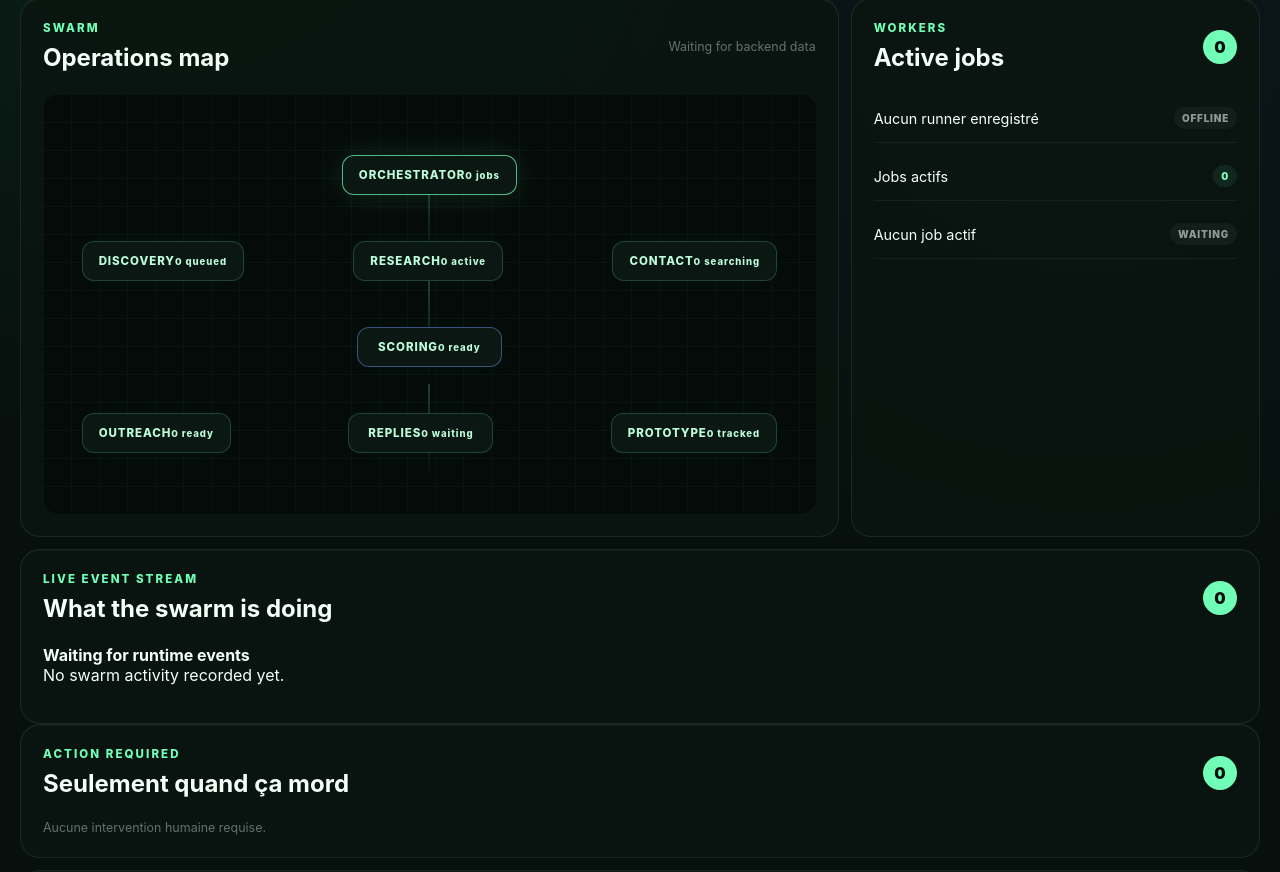
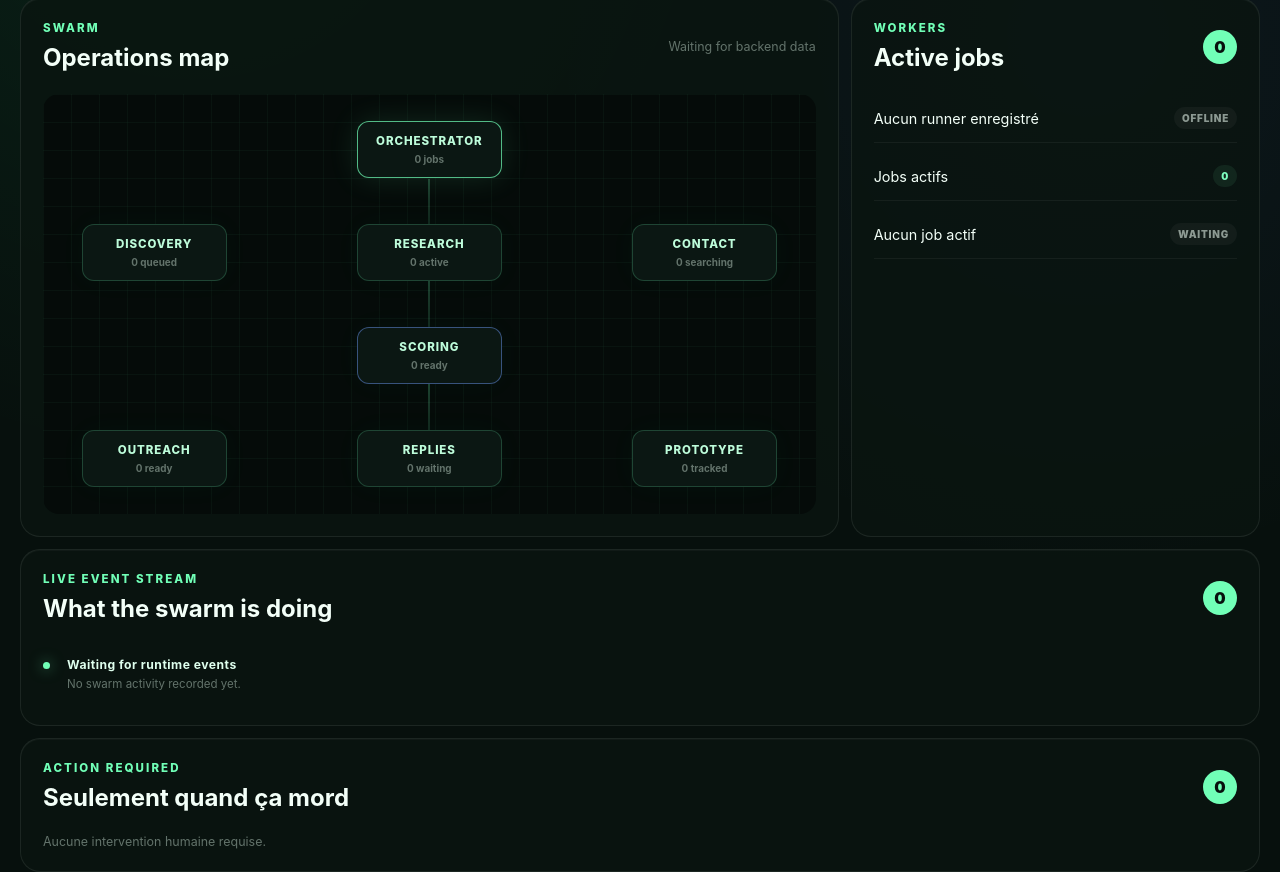
Before and after one commit to VNM972/magicscript, a Next.js app in the folder apps/control-center/: page / in a window 1280 px wide. Shown: the part 360-1232 px from the top of the page. Built offline with nearby package versions, Linux system fonts and the light colour scheme.

Commit message:
V2 control center: style live swarm telemetry

```diff
--- a/apps/control-center/app/globals.css
+++ b/apps/control-center/app/globals.css
@@ -339,3 +339,85 @@ h2 {
     grid-template-columns: 1fr;
   }
 }
+
+
+.node {
+  display: grid;
+  gap: 5px;
+}
+
+.node small {
+  color: #63736b;
+  font-size: 0.62rem;
+  font-weight: 700;
+  letter-spacing: 0;
+  text-transform: none;
+}
+
+.nodeActive {
+  border-color: rgba(113, 255, 183, 0.78);
+  box-shadow:
+    0 0 34px rgba(113, 255, 183, 0.14),
+    inset 0 0 18px rgba(113, 255, 183, 0.04);
+  animation: nodeGlow 1.8s ease-in-out infinite;
+}
+
+.nodeActive small {
+  color: #8fffc9;
+}
+
+@keyframes nodeGlow {
+  0%, 100% {
+    transform: translateY(0);
+    filter: brightness(1);
+  }
+  50% {
+    transform: translateY(-1px);
+    filter: brightness(1.18);
+  }
+}
+
+.liveFeed {
+  margin-bottom: 12px;
+}
+
+.eventList {
+  display: grid;
+  gap: 2px;
+}
+
+.eventRow {
+  display: grid;
+  grid-template-columns: 12px 1fr;
+  gap: 12px;
+  align-items: start;
+  padding: 12px 0;
+  border-bottom: 1px solid rgba(255, 255, 255, 0.05);
+}
+
+.eventRow:last-child {
+  border-bottom: 0;
+}
+
+.eventRow strong {
+  display: block;
+  margin-bottom: 5px;
+  color: #dfffee;
+  font-size: 0.76rem;
+  letter-spacing: 0.04em;
+}
+
+.eventRow p {
+  margin: 0;
+  color: #63736b;
+  font-size: 0.72rem;
+}
+
+.eventDot {
+  width: 7px;
+  height: 7px;
+  margin-top: 5px;
+  border-radius: 999px;
+  background: #71ffb7;
+  box-shadow: 0 0 14px rgba(113, 255, 183, 0.55);
+}
```
